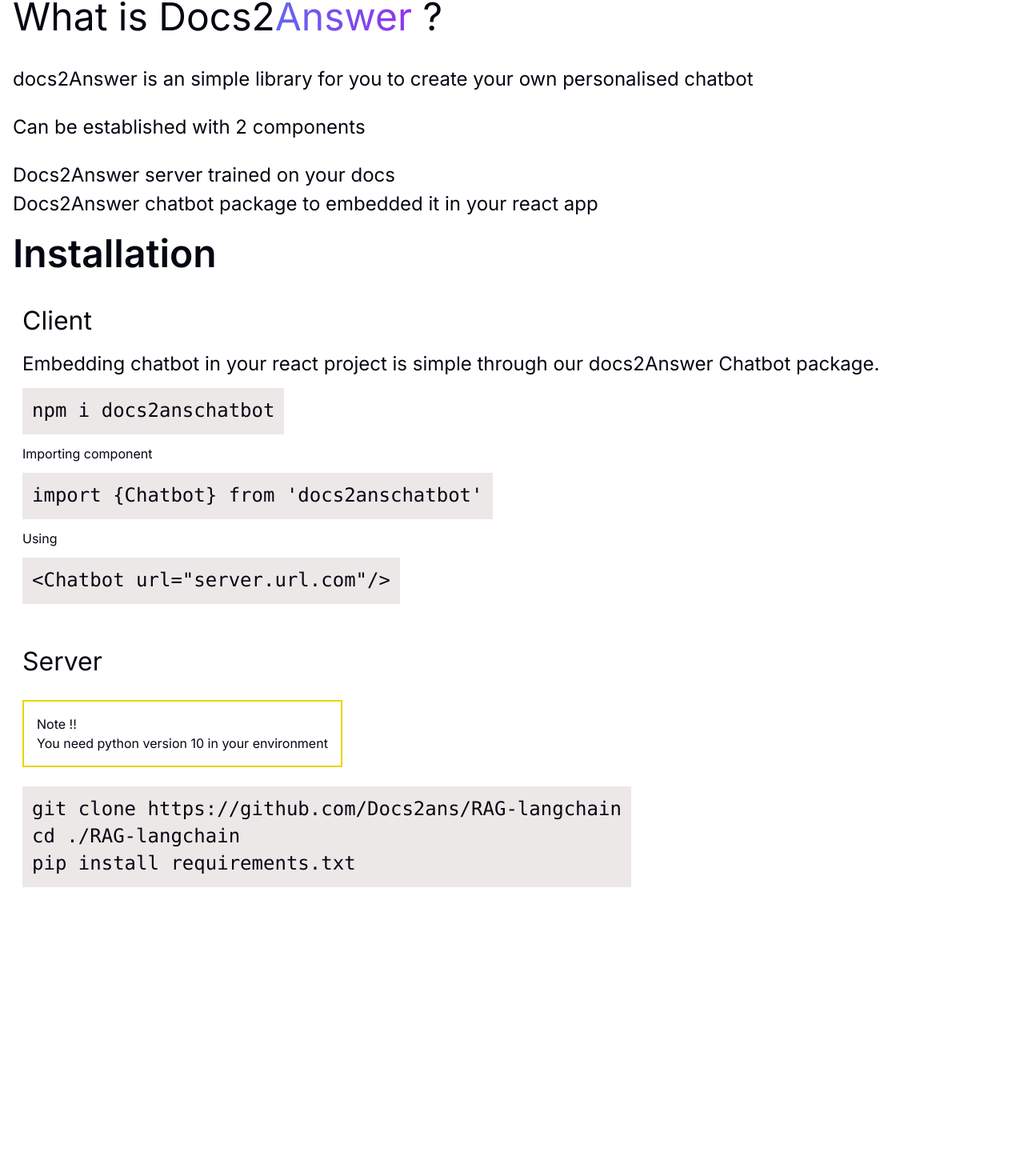
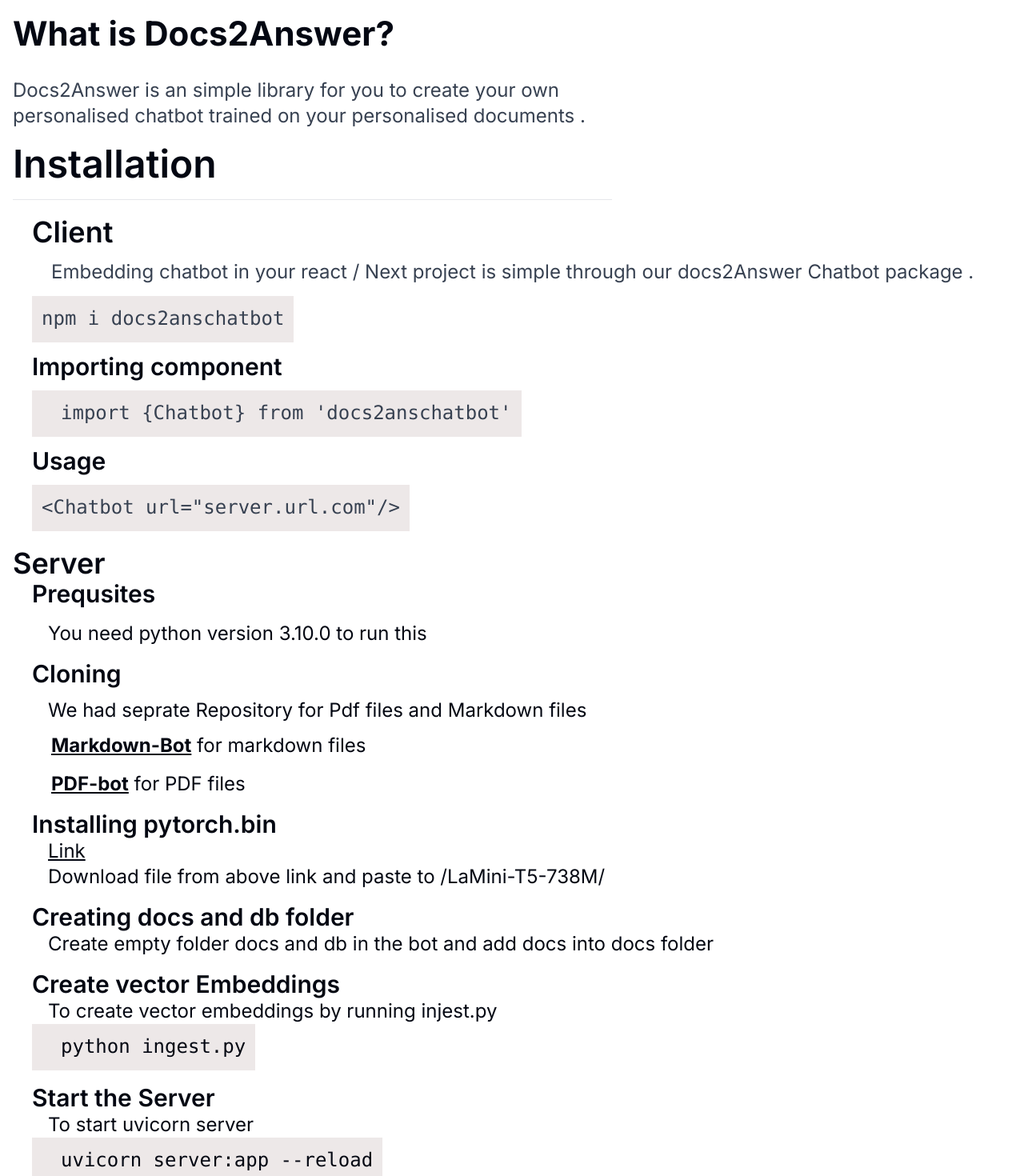
Before and after one commit to Docs2ans/Docs2AnswerWebsite, a Next.js app: page /docs in a window 1280 px wide. Shown: the part 167-1637 px from the top of the page at 80% size. Before the commit the page ends 1304 px from the top, so only its background shows below. Built offline with nearby package versions, Linux system fonts and the light colour scheme.

Commit message:
updated docs

```diff
--- a/app/docs/page.module.css
+++ b/app/docs/page.module.css
@@ -20,17 +20,17 @@
   flex-direction: column;
   gap: 24px;
 }
-.installation > div {
+/* .installation > div {
   padding: 12px;
-}
+} */
 .codeDiv {
   padding: 12px;
   width: max-content;
   background-color: #ddd3d385;
-  /* display: flex;
-    flex-direction: column;
-    gap: 24px; */
   line-height: 32px;
+}
+.codeDiv >code{
+  font-size: 24px;
 }
 .server {
   display: flex;
--- a/app/docs/page.tsx
+++ b/app/docs/page.tsx
@@ -1,73 +1,145 @@
+"use client";
+import { Separator } from "@/components/ui/separator";
 import styles from "./page.module.css";
 export default function Docs() {
   return (
-    <div className="flex flex-col gap-5 p-4">
-      <div className={styles.introduction}>
+    <div className="flex flex-col gap-5 p-4 ">
+      <div className="flex flex-col gap-6 ">
         <h1 className=" font-semibold text-5xl">Introduction</h1>
-        <h1 style={{ fontSize: "48px" }}>
+        <Separator />
+        <h1 className=" text-[42px] font-bold">
           What is Docs2
-          <span className="bg-gradient-to-r from-indigo-500 to-purple-600 text-transparent bg-clip-text">
-            Answer
-          </span>{" "}
-          ?
+          {/* <span className="bg-gradient-to-r from-indigo-500 to-purple-600 text-transparent bg-clip-text"> */}
+          Answer
+          {/* </span>{" "} */}?
         </h1>
-        <p style={{ fontSize: "24px" }}>
-          docs2Answer is an simple library for you to create your own
-          personalised chatbot
-        </p>
-        <p style={{ fontSize: "24px" }}>Can be established with 2 components</p>
-        <ul style={{ fontSize: "24px" }}>
-          <li>Docs2Answer server trained on your docs</li>
-          <li>Docs2Answer chatbot package to embedded it in your react app</li>
-        </ul>
+        <div className="flex-col gap-3">
+          <p className=" text-2xl text-balance text-gray-700">
+            Docs2Answer is an simple library for you to create your own
+            personalised chatbot trained on your personalised documents .
+          </p>
+
+        </div>
       </div>
-      <div className={styles.installation}>
-        <h1 className="font-semibold text-5xl" style={{ fontSize: "48px" }}>Installation</h1>
-        <div style={{ display: "flex", flexDirection: "column", gap: "12px" }}>
-          <h2 style={{ fontSize: "32px" }}>Client</h2>
-          <p style={{ fontSize: "24px" }}>
+      <div className="flex flex-col gap-5">
+        <h1 className="font-semibold text-5xl">Installation</h1>
+        <Separator className=" w-3/5" />
+
+        <div
+          style={{
+            display: "flex",
+            flexDirection: "column",
+            gap: "12px",
+            paddingLeft: "24px",
+          }}
+        >
+          <h2 className=" text-4xl font-semibold pl-">Client</h2>
+          <p
+            style={{ fontSize: "24px" }}
+            className="text-balance text-gray-700 pl-6"
+          >
             {" "}
-            Embedding chatbot in your react project is simple through our
-            docs2Answer Chatbot package.
+            Embedding chatbot in your react / Next project is simple through our
+            docs2Answer Chatbot package .
           </p>
 
           <div className={styles.codeDiv}>
-            <code style={{ fontSize: "24px" }}>
+            <code className="text-gray-700" style={{ fontSize: "24px" }}>
               npm i docs2anschatbot
               <br></br>
             </code>
           </div>
-          <h2>Importing component</h2>
+          <h2 className="text-3xl font-semibold">Importing component</h2>
           <div className={styles.codeDiv}>
-            <code style={{ fontSize: "24px" }}>
+            <code className="text-gray-700 pl-6" style={{ fontSize: "24px" }}>
               {`import {Chatbot} from 'docs2anschatbot'`}
               <br></br>
             </code>
           </div>
-          <h2>Using</h2>
+          <h2 className="text-3xl font-semibold">Usage</h2>
           <div className={styles.codeDiv}>
-            <code style={{ fontSize: "24px" }}>
+            <code className="text-gray-700" style={{ fontSize: "24px" }}>
               {`<Chatbot url="server.url.com"/>`}
 
               <br></br>
             </code>
           </div>
         </div>
-        <div className={styles.server}>
-          {" "}
-          <h2 style={{ fontSize: "32px" }}>Server</h2>
-          <div className={styles.note}>
-            <h2>Note !!</h2>
-            <p> You need python version 10 in your environment </p>
-          </div>
-          <div className={styles.codeDiv}>
-            <code style={{ fontSize: "24px" }}>
-              git clone https://github.com/Docs2ans/RAG-langchain
-              <br></br>
-              cd ./RAG-langchain
-              <br></br>
-              pip install requirements.txt
-            </code>
+        <div className="flex flex-col">
+          <h2 className="text-4xl font-semibold"> Server</h2>
+          <div className=" pl-6 flex flex-col gap-4">
+            <h2 className=" text-3xl font-semibold">Prequsites</h2>
+            <p className=" text-2xl pl-5">
+              {" "}
+              You need python version 3.10.0 to run this
+            </p>
+            <div className=" flex flex-col gap-3">
+              <h2 className=" text-3xl font-semibold">Cloning</h2>
+              <p className=" text-2xl pl-5">
+                {" "}
+                We had seprate Repository for Pdf files and Markdown files
+              </p>
+              <ul className="text-2xl pl-6 flex flex-col gap-4">
+                <li>
+                  <p className="text-2xl">
+                    <span className="text-2xl font-bold">
+                      <a href="https://github.com/Docs2ans/Markdown-Bot">
+                       <u> Markdown-Bot</u>
+                      </a>
+                    </span>{" "}
+                    for markdown files
+                  </p>
+                </li>
+                <li>
+                  <p className="text-2xl">
+                    <span className="text-2xl font-bold">
+                      <a href="https://github.com/Docs2ans/PDF-Bot"><u>PDF-bot</u></a>
+                    </span>{" "}
+                    for PDF files
+                  </p>
+                </li>
+              </ul>
+            </div>
+            <div>
+              <h2 className=" text-3xl font-semibold">
+                Installing pytorch.bin
+              </h2>
+              <p className=" text-2xl pl-5">
+                {" "}
+                <a href="https://huggingface.co/MBZUAI/LaMini-Flan-T5-783M/blob/main/pytorch_model.bin">
+                  <u>Link</u>
+                </a>
+                <br />
+                Download file from above link and paste to /LaMini-T5-738M/
+              </p>
+            </div>
+            <div>
+              <h2 className=" text-3xl font-semibold"> Creating docs and db folder</h2>
+              <p className=" text-2xl pl-5">
+                Create empty folder docs and db in the bot and add docs into
+                docs folder
+              </p>
+            </div>
+            <div>
+              <h2 className=" text-3xl font-semibold">
+                Create vector Embeddings
+              </h2>
+              <p className=" text-2xl pl-5">
+                To create vector embeddings by running injest.py
+              </p>
+              <div className={`${styles.codeDiv}  pl-7`}>
+                <code className="text-2xl pl-6">python ingest.py</code>
+              </div>
+            </div>
+            <div>
+              <h2 className=" text-3xl font-semibold">Start the Server</h2>
+              <p className=" text-2xl pl-5">To start uvicorn server</p>
+              <div className={`${styles.codeDiv}  pl-7`}>
+                <code className="text-2xl pl-6">
+                  uvicorn server:app --reload
+                </code>
+              </div>
+            </div>
           </div>
         </div>
       </div>
--- a/components/offerCard.tsx
+++ b/components/offerCard.tsx
@@ -2,7 +2,6 @@
 import React from "react";
 import styles from "./offercard.module.css";
 
-("@mui/icons-material");
 interface inputProps extends React.ComponentProps<any> {
   line1: string;
   line2?: string;
--- /dev/null
+++ b/components/ui/separator.tsx
@@ -0,0 +1,29 @@
+import * as React from "react"
+import * as SeparatorPrimitive from "@radix-ui/react-separator"
+
+import { cn } from "@/lib/utils"
+
+const Separator = React.forwardRef<
+  React.ElementRef<typeof SeparatorPrimitive.Root>,
+  React.ComponentPropsWithoutRef<typeof SeparatorPrimitive.Root>
+>(
+  (
+    { className, orientation = "horizontal", decorative = true, ...props },
+    ref
+  ) => (
+    <SeparatorPrimitive.Root
+      ref={ref}
+      decorative={decorative}
+      orientation={orientation}
+      className={cn(
+        "shrink-0 bg-border",
+        orientation === "horizontal" ? "h-[1px] w-full" : "h-full w-[1px]",
+        className
+      )}
+      {...props}
+    />
+  )
+)
+Separator.displayName = SeparatorPrimitive.Root.displayName
+
+export { Separator }
--- a/package.json
+++ b/package.json
@@ -13,6 +13,7 @@
     "@radix-ui/react-icons": "^1.3.0",
     "@radix-ui/react-label": "^2.0.2",
     "@radix-ui/react-navigation-menu": "^1.1.4",
+    "@radix-ui/react-separator": "^1.0.3",
     "@radix-ui/react-slot": "^1.0.2",
     "@radix-ui/react-toast": "^1.1.5",
     "class-variance-authority": "^0.7.0",
--- a/tailwind.config.ts
+++ b/tailwind.config.ts
@@ -20,6 +20,7 @@ module.exports = {
       boxShadow: {
         boxShadow1: "2px 2px 16px 0px rgba(159, 147, 237, 255)",
       },
+      classes: {},
 
       colors: {
         border: "hsl(var(--border))",
@@ -75,6 +76,7 @@ module.exports = {
       animation: {
         "accordion-down": "accordion-down 0.2s ease-out",
         "accordion-up": "accordion-up 0.2s ease-out",
+        // typewriter: "typewriter 2s steps(11) forwards",
       },
     },
   },
```
Also changed, not shown: 1 other file (tests, documents, lock files or other folders).
